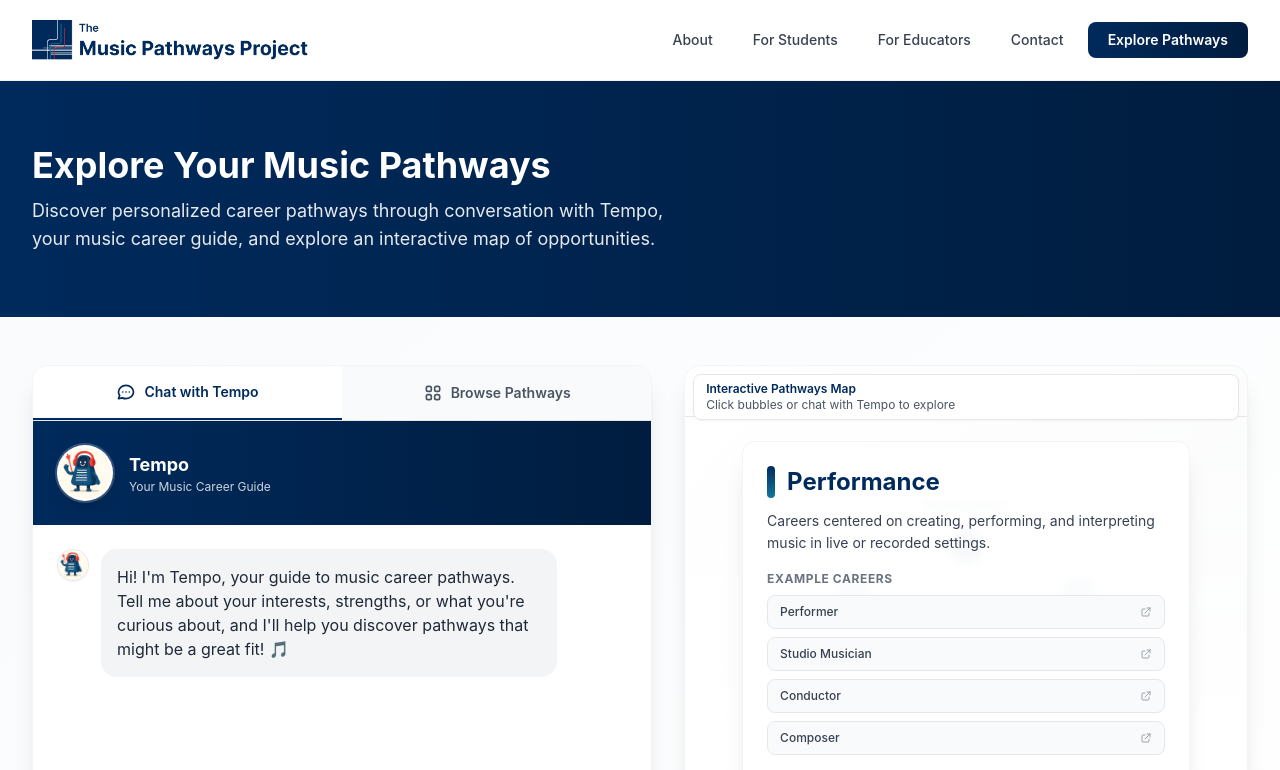
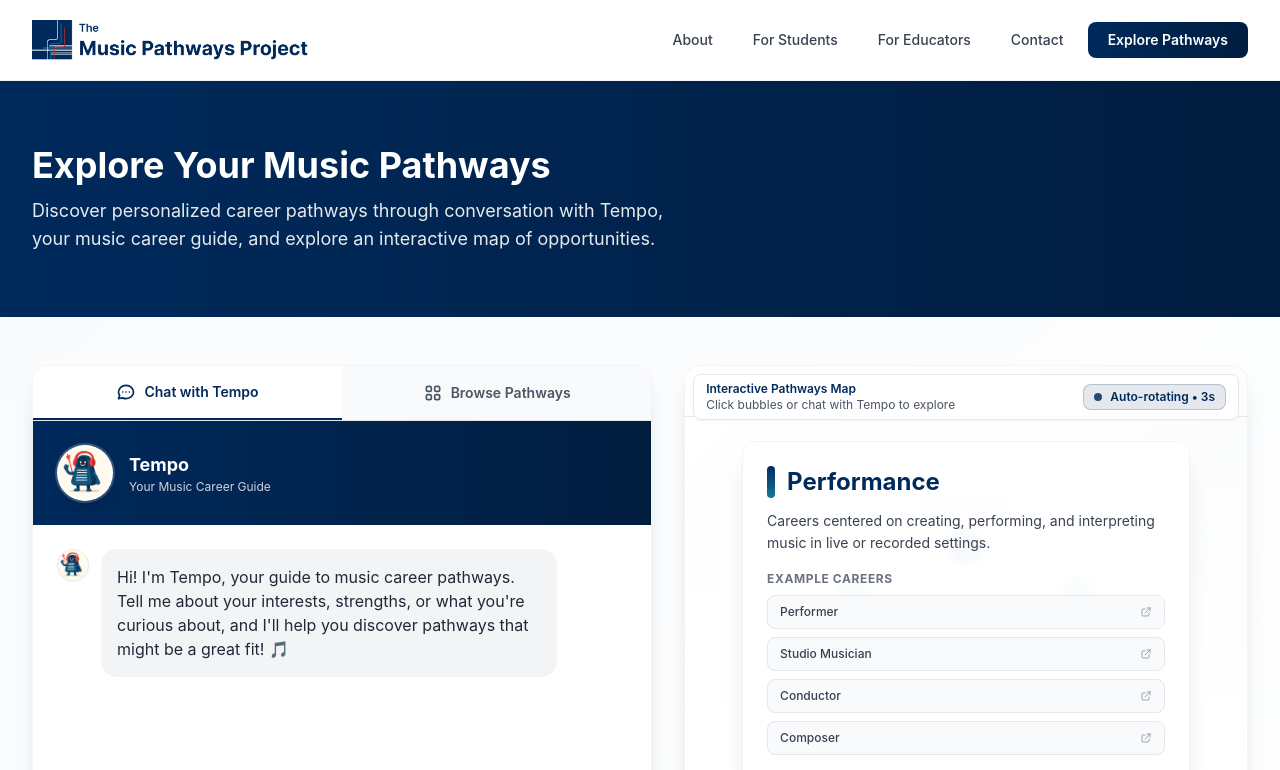
Before and after one commit to Calvin-Liew/mgmc11-the-music-pathways-project-redesign, a React (Vite) app: page /pathways in a window 1280 px wide. Shown: the top 770 px of the page. Built offline with nearby package versions, Linux system fonts and the light colour scheme.

Commit message:
Add auto-rotation indicator with countdown timer and improve transition logic

```diff
--- a/src/pages/ExplorePathwaysPage.tsx
+++ b/src/pages/ExplorePathwaysPage.tsx
@@ -24,7 +24,11 @@ const ExplorePathwaysPage: React.FC = () => {
   const [isAutoRotating, setIsAutoRotating] = useState(true);
   const [isTransitioning, setIsTransitioning] = useState(false);
   const [activeTab, setActiveTab] = useState<'chat' | 'browse'>('chat');
+  const [timeUntilNextRotation, setTimeUntilNextRotation] = useState(8);
   const chatEndRef = useRef<HTMLDivElement>(null);
+  const previousPathwayRef = useRef<string | null>(null);
+  const autoRotateIntervalRef = useRef<NodeJS.Timeout | null>(null);
+  const countdownIntervalRef = useRef<NodeJS.Timeout | null>(null);
 
   // Calculate radial positions for pathways
   const calculateRadialPosition = (index: number, total: number, radius: number) => {
@@ -200,20 +204,73 @@ const ExplorePathwaysPage: React.FC = () => {
     }
   }, [chatMessages.length]);
 
+  // Initialize previous pathway ref
+  useEffect(() => {
+    if (previousPathwayRef.current === null && pathwaysWithPositions.length > 0) {
+      previousPathwayRef.current = pathwaysWithPositions[currentMapIndex]?.id || null;
+    }
+  }, [currentMapIndex, pathwaysWithPositions]);
+
+  // Countdown timer for auto-rotation
+  useEffect(() => {
+    if (!isAutoRotating || highlightedPathways.length > 0 || isTransitioning || activePathway) {
+      if (countdownIntervalRef.current) {
+        clearInterval(countdownIntervalRef.current);
+        countdownIntervalRef.current = null;
+      }
+      setTimeUntilNextRotation(8);
+      return;
+    }
+
+    // Reset countdown when map index changes (rotation happened)
+    setTimeUntilNextRotation(8);
+
+    countdownIntervalRef.current = setInterval(() => {
+      setTimeUntilNextRotation((prev) => {
+        if (prev <= 1) {
+          return 8; // Reset to 8 when it reaches 0 (rotation will happen)
+        }
+        return prev - 1;
+      });
+    }, 1000);
+
+    return () => {
+      if (countdownIntervalRef.current) {
+        clearInterval(countdownIntervalRef.current);
+        countdownIntervalRef.current = null;
+      }
+    };
+  }, [isAutoRotating, highlightedPathways.length, isTransitioning, activePathway, currentMapIndex]);
+
   // Auto-rotate map when idle
   useEffect(() => {
-    if (!isAutoRotating || highlightedPathways.length > 0 || isTransitioning) return;
+    if (!isAutoRotating || highlightedPathways.length > 0 || isTransitioning || activePathway) {
+      if (autoRotateIntervalRef.current) {
+        clearInterval(autoRotateIntervalRef.current);
+        autoRotateIntervalRef.current = null;
+      }
+      return;
+    }
 
-    const interval = setInterval(() => {
+    autoRotateIntervalRef.current = setInterval(() => {
       setIsTransitioning(true);
+      setTimeUntilNextRotation(8); // Reset countdown
       setTimeout(() => {
-        setCurrentMapIndex((prev) => (prev + 1) % pathwaysWithPositions.length);
+        const nextIndex = (currentMapIndex + 1) % pathwaysWithPositions.length;
+        const nextPathwayId = pathwaysWithPositions[nextIndex]?.id;
+        setCurrentMapIndex(nextIndex);
+        previousPathwayRef.current = nextPathwayId || null;
         setIsTransitioning(false);
       }, 300);
     }, 8000);
 
-    return () => clearInterval(interval);
-  }, [isAutoRotating, highlightedPathways.length, pathwaysWithPositions.length, isTransitioning]);
+    return () => {
+      if (autoRotateIntervalRef.current) {
+        clearInterval(autoRotateIntervalRef.current);
+        autoRotateIntervalRef.current = null;
+      }
+    };
+  }, [isAutoRotating, highlightedPathways.length, pathwaysWithPositions.length, isTransitioning, activePathway, currentMapIndex]);
 
   const matchPathways = (input: string): string[] => {
     const lowerInput = input.toLowerCase();
@@ -314,21 +371,28 @@ const ExplorePathwaysPage: React.FC = () => {
 
     // Highlight pathways on map
     if (matchedPathways.length > 0) {
-      setIsTransitioning(true);
+      const newPathwayId = matchedPathways[0];
+      const isDifferentPathway = previousPathwayRef.current !== newPathwayId;
+
+      // Only transition if switching to a different pathway
+      if (isDifferentPathway) {
+        setIsTransitioning(true);
+      }
+
       setTimeout(() => {
         setHighlightedPathways(matchedPathways);
-        setActivePathway(matchedPathways[0]);
-        setIsTransitioning(false);
+        setActivePathway(newPathwayId);
+        // Lock the map index to the first matched pathway
+        const matchedIndex = pathwaysWithPositions.findIndex(p => p.id === newPathwayId);
+        if (matchedIndex !== -1) {
+          setCurrentMapIndex(matchedIndex);
+        }
+        previousPathwayRef.current = newPathwayId;
+        if (isDifferentPathway) {
+          setIsTransitioning(false);
+        }
 
-        // Auto-clear highlights after 10 seconds
-        setTimeout(() => {
-          setIsTransitioning(true);
-          setTimeout(() => {
-            setHighlightedPathways([]);
-            setIsAutoRotating(true);
-            setIsTransitioning(false);
-          }, 300);
-        }, 10000);
+        // Don't auto-clear highlights or resume auto-rotation after user interaction
       }, 200);
     }
 
@@ -345,12 +409,26 @@ const ExplorePathwaysPage: React.FC = () => {
   };
 
   const handlePathwayClick = (pathwayId: string) => {
-    setIsTransitioning(true);
     setIsAutoRotating(false);
+
+    // Only transition if switching to a different pathway
+    const isDifferentPathway = previousPathwayRef.current !== pathwayId;
+    if (isDifferentPathway) {
+      setIsTransitioning(true);
+    }
+
     setTimeout(() => {
       setActivePathway(pathwayId);
       setHighlightedPathways([pathwayId]);
-      setIsTransitioning(false);
+      // Lock the map index to the clicked pathway
+      const clickedIndex = pathwaysWithPositions.findIndex(p => p.id === pathwayId);
+      if (clickedIndex !== -1) {
+        setCurrentMapIndex(clickedIndex);
+      }
+      previousPathwayRef.current = pathwayId;
+      if (isDifferentPathway) {
+        setIsTransitioning(false);
+      }
     }, 150);
   };
 
@@ -390,7 +468,12 @@ const ExplorePathwaysPage: React.FC = () => {
             {/* Tab Navigation */}
             <div className="flex border-b border-gray-200 bg-gray-50">
               <button
-                onClick={() => setActiveTab('chat')}
+                onClick={() => {
+                  setActiveTab('chat');
+                  if (isAutoRotating) {
+                    setIsAutoRotating(false); // Stop auto-rotation when switching tabs
+                  }
+                }}
                 className={`flex-1 px-6 py-4 font-semibold text-sm transition-all ${
                   activeTab === 'chat'
                     ? 'bg-white text-[#002A5C] border-b-2 border-[#002A5C]'
@@ -405,7 +488,12 @@ const ExplorePathwaysPage: React.FC = () => {
                 </div>
               </button>
               <button
-                onClick={() => setActiveTab('browse')}
+                onClick={() => {
+                  setActiveTab('browse');
+                  if (isAutoRotating) {
+                    setIsAutoRotating(false); // Stop auto-rotation when switching tabs
+                  }
+                }}
                 className={`flex-1 px-6 py-4 font-semibold text-sm transition-all ${
                   activeTab === 'browse'
                     ? 'bg-white text-[#002A5C] border-b-2 border-[#002A5C]'
@@ -503,7 +591,12 @@ const ExplorePathwaysPage: React.FC = () => {
                         {quickStartChips.map((chip, idx) => (
                           <button
                             key={idx}
-                            onClick={() => handleSendMessage(chip)}
+                            onClick={() => {
+                              if (isAutoRotating) {
+                                setIsAutoRotating(false); // Stop auto-rotation when clicking quick start chips
+                              }
+                              handleSendMessage(chip);
+                            }}
                             className="px-3 py-1.5 text-xs bg-gray-100 hover:bg-[#002A5C] hover:text-white rounded-full transition-all duration-200 transform hover:scale-105 shadow-sm hover:shadow-md"
                             style={{ animationDelay: `${idx * 100}ms` }}
                           >
@@ -520,7 +613,12 @@ const ExplorePathwaysPage: React.FC = () => {
                       <input
                         type="text"
                         value={inputValue}
-                        onChange={(e) => setInputValue(e.target.value)}
+                        onChange={(e) => {
+                          setInputValue(e.target.value);
+                          if (isAutoRotating) {
+                            setIsAutoRotating(false); // Stop auto-rotation when user types
+                          }
+                        }}
                         onKeyPress={(e) => e.key === 'Enter' && !isTyping && handleSendMessage()}
                         placeholder="Tell me about your interests..."
                         disabled={isTyping}
@@ -560,8 +658,20 @@ const ExplorePathwaysPage: React.FC = () => {
             {/* Map Title */}
             <div className="absolute top-2 left-2 right-2 z-20">
               <div className="bg-white/90 backdrop-blur-sm rounded-lg px-3 py-1.5 shadow-sm border border-gray-200">
-                <h3 className="text-xs font-semibold text-[#002A5C]">Interactive Pathways Map</h3>
-                <p className="text-xs text-gray-600">Click bubbles or chat with Tempo to explore</p>
+                <div className="flex items-center justify-between">
+                  <div>
+                    <h3 className="text-xs font-semibold text-[#002A5C]">Interactive Pathways Map</h3>
+                    <p className="text-xs text-gray-600">Click bubbles or chat with Tempo to explore</p>
+                  </div>
+                  {isAutoRotating && !highlightedPathways.length && !activePathway && (
+                    <div className="flex items-center gap-2 px-2.5 py-1 bg-[#002A5C]/10 rounded-lg border border-[#002A5C]/20">
+                      <div className="w-2 h-2 bg-[#002A5C] rounded-full animate-pulse"></div>
+                      <span className="text-xs font-semibold text-[#002A5C]">
+                        Auto-rotating • {timeUntilNextRotation}s
+                      </span>
+                    </div>
+                  )}
+                </div>
               </div>
             </div>
 
```
